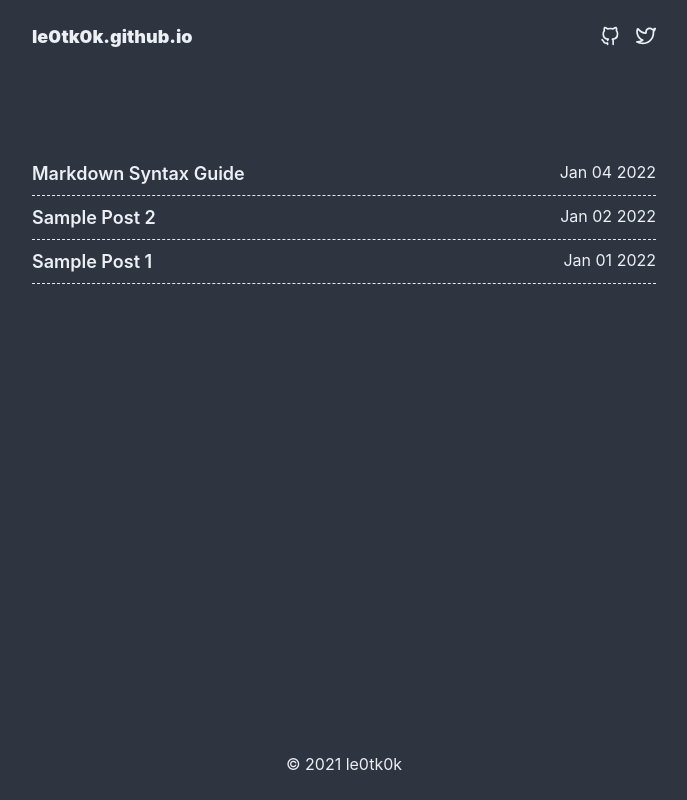
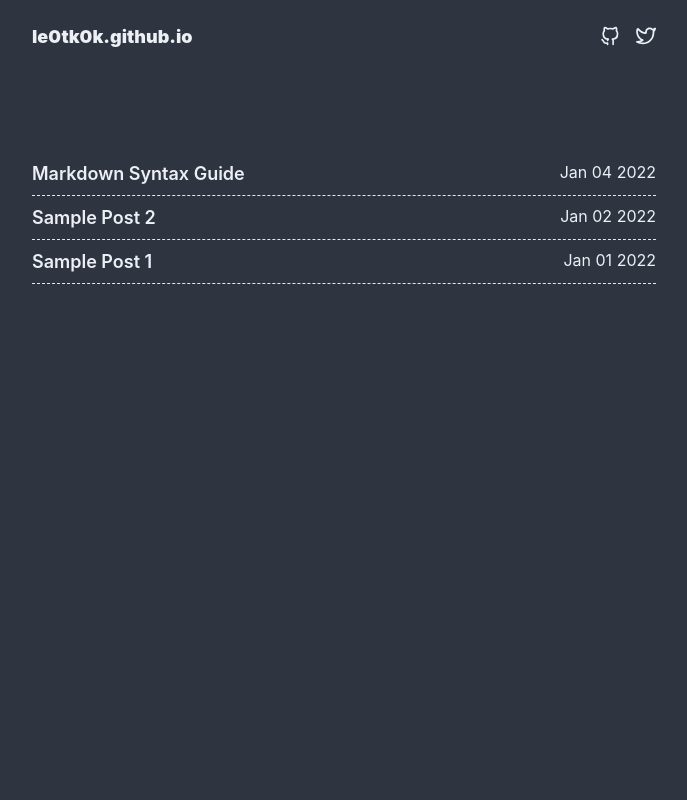
Before and after one commit to le0tk0k/le0tk0k.github.io, a Next.js app: page / in a window 1280 px wide. Shown: the top 800 px of the page, without its empty margins (296-983 px from the left). Built offline with nearby package versions, Linux system fonts and the light colour scheme.

Commit message:
feat: update minH

```diff
--- a/components/container.tsx
+++ b/components/container.tsx
@@ -12,7 +12,7 @@ const Container = (props: ContainerProps) => {
     <>
       <Header />
       <Box as='main' w='full' maxW='2xl' mx='auto' px='6' pt='20'>
-        <Box minH='65vh'>{props.children}</Box>
+        <Box minH='100vh'>{props.children}</Box>
         <Box pt='14'>
           <Footer />
         </Box>
```
